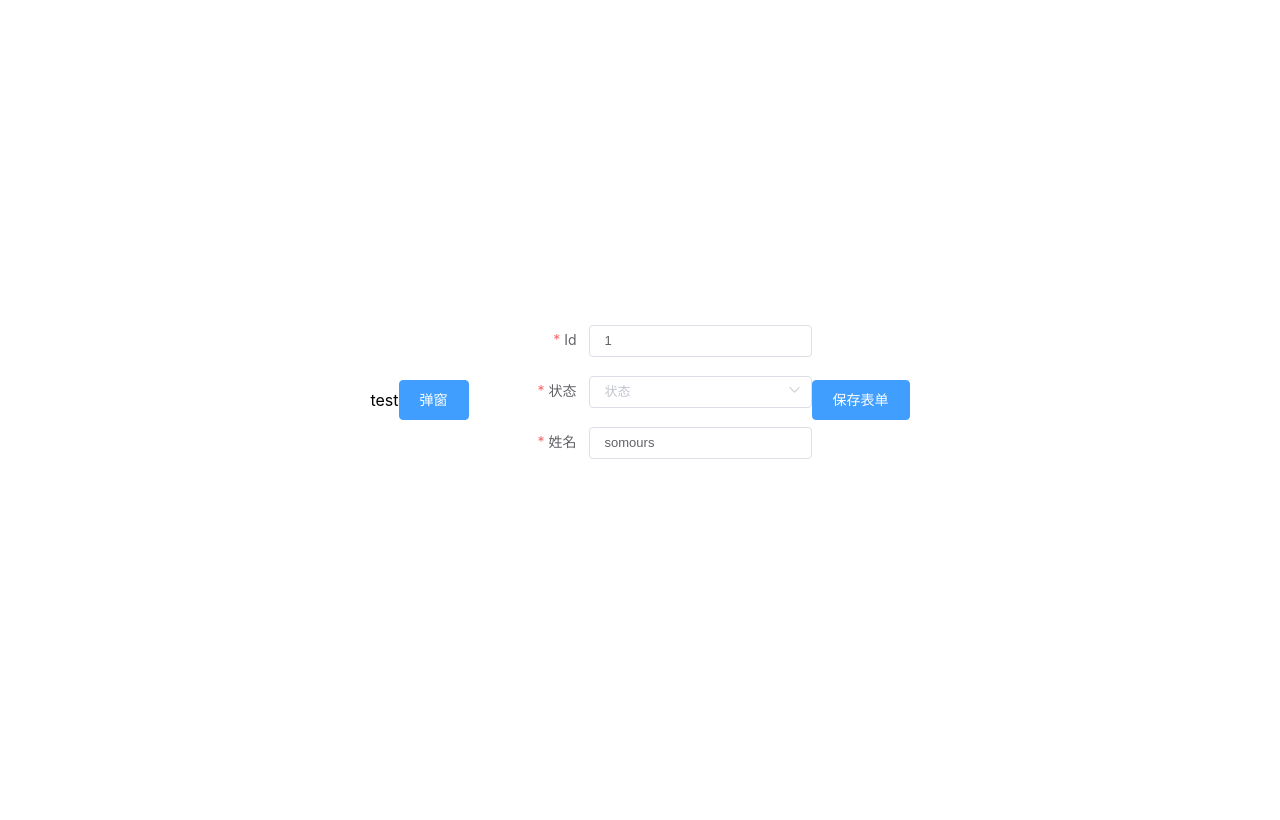
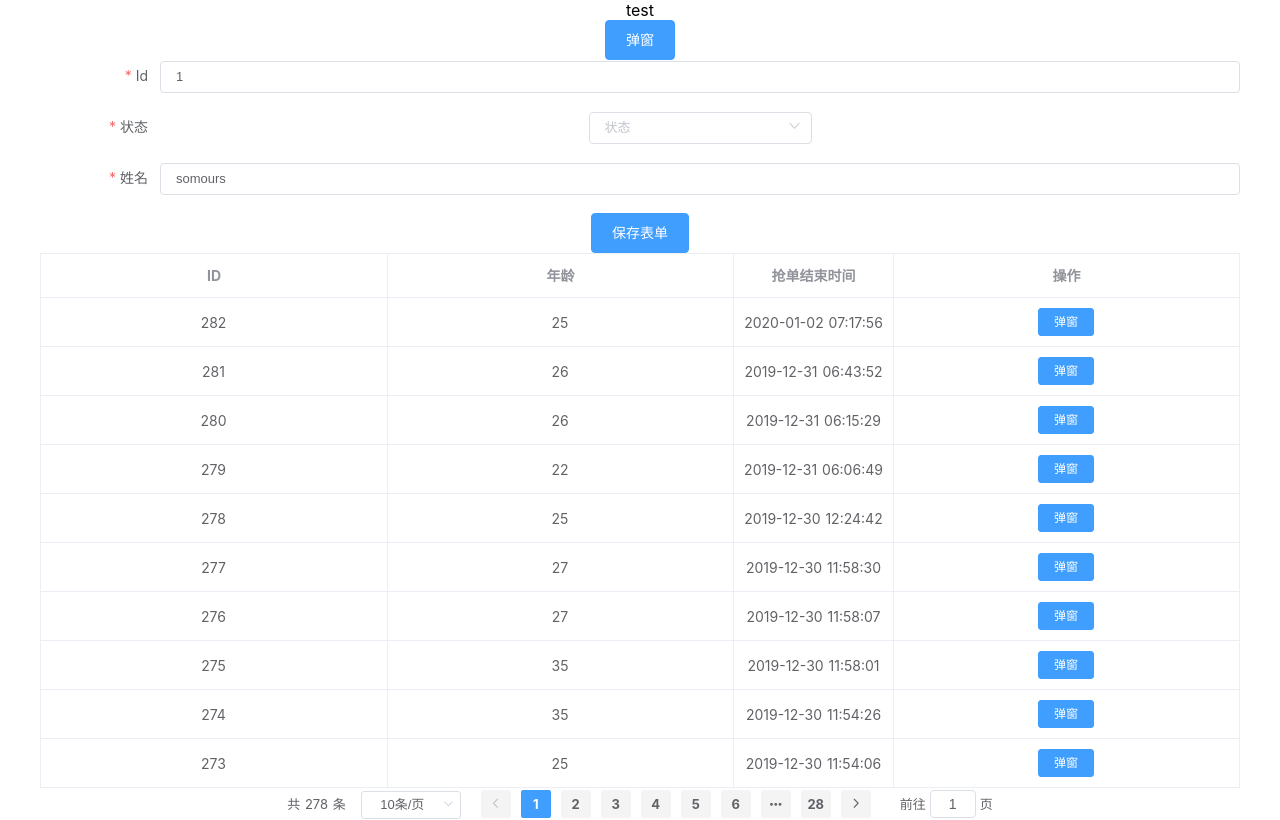
Before and after one commit to somours/notes, a Nuxt app in the folder nuxt/my_nuxt/: page / in a window 1280 px wide. Built offline with nearby package versions, Linux system fonts and the light colour scheme.

Commit message:
修改table

```diff
--- a/nuxt/my_nuxt/components/restructure/form/index.vue
+++ b/nuxt/my_nuxt/components/restructure/form/index.vue
@@ -109,7 +109,6 @@ export default {
       } else if (this.basics.isArray(reg)) {
         ret = this.setRegular(reg, item)
       }
-      console.log('value', item.value)
       return ret
     },
     setRegular (regArr, item) { // 设置每一项列表的正则
@@ -127,7 +126,6 @@ export default {
       this.$refs[formName].resetFields()
     },
     validateForm (formName = 'ruleForm') { // 验证表单
-      console.log(this.resFormData)
       return new Promise((resolve, reject) => {
         this.$refs[formName].validate((valid) => {
           if (valid) {
--- a/nuxt/my_nuxt/components/restructure/form/render/render.js
+++ b/nuxt/my_nuxt/components/restructure/form/render/render.js
@@ -126,7 +126,6 @@ export const MyInput = Vue.component('MyInput', basicsRender('el-input', () => {
 }))
 // 下拉框
 export const MySelect = Vue.component('MySelect', basicsRender('el-select', (vm) => {
-  console.log('vm', vm.value)
   return {
     props: {
       value: basics.isArray(vm.value) ? vm.value : String(vm.value),
--- a/nuxt/my_nuxt/components/restructure/pagination/index.vue
+++ b/nuxt/my_nuxt/components/restructure/pagination/index.vue
@@ -1,13 +1,13 @@
 <template>
   <div class="pagination-box">
     <el-pagination
-      :page-size="[10, 20, 30, 40, 50]"
+      :page-sizes="[10, 20, 30, 40, 50]"
       :page-size.sync="getPageSize"
       :current-page.sync="getCurrentPage"
       :total="total"
       @size-change="handleSizeChange"
       @current-change="handleCurrentChange"
-      layout="total, size, prev, pager, next, jumper"
+      layout="total, sizes, prev, pager, next, jumper"
       background
     />
   </div>
--- a/nuxt/my_nuxt/components/restructure/table/components/tableButton/index.vue
+++ b/nuxt/my_nuxt/components/restructure/table/components/tableButton/index.vue
@@ -1,6 +1,6 @@
 <template>
   <div>
-    <template v-for="(item, index) in activeTypeList" :key="index">
+    <template v-for="(item) in activeTypeList">
       <div v-if="showOrHidden(item,row)" class="activeButton">
         <el-button
           :size="item.size"
@@ -8,7 +8,9 @@
           :icon="otherOrFn(item.icon, item)"
           :disabled="basics.isFunction(item.disabled) ? item.disabled(row) : item.disabled"
           @click="item.click(index,item,row,vm)"
-        >{{ otherOrFn(item.text, item) }}</el-button>
+        >
+          {{ otherOrFn(item.text, item) }}
+        </el-button>
       </div>
     </template>
   </div>
@@ -33,8 +35,7 @@ export default {
     },
     row: {
       type: Object,
-      default: () => {
-      }
+      default: () => ({})
     },
     index: { // 外面的index,暂时没用到
       type: Number,
@@ -54,12 +55,13 @@ export default {
       },
       [tableItemType.activeType.dialog]: {
         text: '弹窗',
-        click: (index, item, params, vm) => {
+        click: (index, item, row, vm) => {
+          console.log(item, row)
           if (this.basics.isNull(item.key)) { error('key Can not be empty') }
           this.$emit('dialog', {
             key: item.key,
             index,
-            params
+            row
           })
         },
         theme: 'primary',
--- a/nuxt/my_nuxt/components/restructure/table/components/tableView/index.vue
+++ b/nuxt/my_nuxt/components/restructure/table/components/tableView/index.vue
@@ -15,7 +15,7 @@
     <!--<span @click="handleClick" v-if="column.tableView===tableView.tagState">
       <el-tag :type="column.tagState[String(data[column.key])]">{{getText(column)}}</el-tag>
     </span>-->
-    <span @click="handleClick" v-if="column.tableView===tableView.date">{{getObjKeyValue(data,column.key), ((column.options&&column.options.format)||'yyyy-MM-dd hh:mm:ss') | parseTimeTwo}}</span>
+    <span @click="handleClick" v-if="column.tableView===tableView.date">{{ showTime() }}</span>
     <!--    <span @click="handleClick" v-if="column.tableView===tableView.colorView||column.tableView===tableView.pointerColorView" :style="getStyle">{{ basics.isNull(data[column.key])?((column.options&&column.options.alternate)||'-'):data[column.key] }}</span>-->
   </div>
 </template>
@@ -24,15 +24,16 @@
 import { getObjKeyValue, picturePath } from '@/utils/index'
 import { tableItemType } from '@/utils/config'
 import { listSerialize } from '@/components/restructure/form/render/render'
+import { parseTimeTwo } from '@/utils/filter'
 
 export default {
   name: 'Index',
   props: {
-    column: {
+    column: { // 自定义的表格的列的配置项
       type: Object,
       default: () => {}
     },
-    data: {
+    data: { // 表格的数据
       type: Object,
       default: () => {}
     }
@@ -64,6 +65,14 @@ export default {
     }
   },
   methods: {
+    // 时间格式化
+    showTime () {
+      const timeValue = this.getObjKeyValue(this.column.key, this.data)
+      const timeFormat = (this.column.options && this.column.options.format) || 'yyyy-MM-dd hh:mm:ss'
+      console.log(timeValue)
+      return parseTimeTwo(timeValue, timeFormat)
+    },
+    // 展示文本
     getText (column, callback) {
       let ret = '-'
       const lists = !this.basics.isArray(column.list) ? [] : column.list
@@ -95,8 +104,9 @@ export default {
       if (this.basics.isNull(data)) { return '-' }
       return data + column.options.prefixTitle
     },
+    // 图片显示
     getView (path) {
-      this.$store.commit('disposePictureInfo', picturePath(path))
+      this.$store.commit('SET_PICTUREINFO', picturePath(path))
     },
     handleClick () {
       try {
@@ -118,7 +128,7 @@ export default {
         const query = data.query || []
         let aggieQuery = {}
         if (this.basics.isArray(query)) {
-          data.query.filter((item) => {
+          query.filter((item) => {
             aggieQuery[item] = data[item] || ''
           })
         } else if (this.basics.isFunction(query)) {
--- a/nuxt/my_nuxt/components/restructure/table/index.vue
+++ b/nuxt/my_nuxt/components/restructure/table/index.vue
@@ -7,20 +7,18 @@
       style="width: 100%"
     >
       <template
-        v-for="(item,index) in tableLists"
-        :key="index"
+        v-for="(item) in tableLists"
       >
         <template v-if="!item.slot">
           <el-table-column
-            v-else
             :label="getItemTitle(item)"
-            :prop="item.key"
             :width="item.width"
             :min-width="item.minWidth"
             :align="basics.isNull(item.align) ? 'center' : item.align"
             :show-overflow-tooltip="basics.isNull(item.tooltip) ? true : item.tooltip"
             :fixed="basics.isNull(item.fixed) ? false : item.fixed"
           >
+            <template slot-scope="scope" >
               <template v-if="item.children">
                 <el-table-column
                   v-for="(childrenItem, childrenIndex) in item.children"
@@ -32,15 +30,15 @@
                 >
                   <template slot-scope="scope">
                     <div v-if="!childrenItem.render">
-                    {{ getLabelText(childrenItem.key, scope.row, childrenItem.standBy ) }}
+                      {{ getObjKeyValue(childrenItem.key, scope.row, childrenItem.standBy ) }}
                     </div>
                     <MyTemplate v-else :render="childrenItem.render" :data="{data: scope, column: childrenItem}" />
                   </template>
                 </el-table-column>
               </template>
-            <template v-else slot-scope="scope">
+              <div v-else>
                 <MyTemplate v-if="item.render" :render="item.render" :data="{data: scope, column: item}" />
-              <template v-else>
+                <div v-else>
                   <div v-if="itemTypeIsActive(item)">
                     <TableButton
                       :row="scope.row"
@@ -54,37 +52,40 @@
                   <div v-else-if="item.tableView">
                     <TableView :column="item" :data="scope.row" />
                   </div>
-              </template>
+                  <div v-else>
+                    {{ getObjKeyValue(item.key,scope.row, item.standBy) }}
+                  </div>
+                </div>
+              </div>
             </template>
           </el-table-column>
         </template>
         <template v-else>
+          <el-table-column>
             <slot :name="item.slot" :column="item" />
+          </el-table-column>
         </template>
       </template>
     </el-table>
-    <div class="paginatin" v-if="paginationState">
-      <pagination
+    <div v-if="paginationState" class="pagination">
+      <Pagination
         :total="total"
         :page-size.sync="tableInfo.pageSize"
-        :current.sync="tableInfo.pageNum"
+        :currentPage.sync="tableInfo.pageNum"
         @handleSizeChange="handleSizeChange"
         @handleCurrentChange="handleCurrentChange"
-      ></pagination>
+      />
     </div>
   </div>
-
 </template>
 
 <script>
 import { MyTemplate } from '../form/render/render.js'
-import TableView from './tableView/index'
-import TableButton from './tableButton/index'
-import Pagination from './pagination/index'
-import { tableItemType } from '@/utils/config'
+import Pagination from '../pagination/index'
+import TableView from './components/tableView/index'
+import TableButton from './components/tableButton/index'
+import { tableItemType, tableInfo } from '@/utils/config'
 import { getObjKeyValue, delectConfirm } from '@/utils/index'
-import { tableInfo } from '@/utils/config'
-import { listSerialize } from '../form/render/render'
 
 export default {
   name: 'MyTable',
@@ -114,18 +115,22 @@ export default {
     request: { // 表格的相关接口,要求传入的是一个返回promise的函数
       type: Object,
       default: () => ({
-        getListUrl: () => Promise.resolve([]),
+        getListUrl: () => Promise.resolve({}),
         deleteUrl: () => Promise.resolve()
       })
     },
     query: { // 表格的查询条件
       type: Object,
       default: () => ({})
+    },
+    paginationState: { // 是否展示分页
+      type: Boolean,
+      default: true
     }
   },
   data () {
     return {
-      getLabelText: getObjKeyValue,
+      getObjKeyValue,
       tableData: [],
       total: 0,
       tableInfo,
@@ -142,7 +147,7 @@ export default {
     // 获取每一列表格的标题
     getItemTitle (item) {
       let ret = item.title || ''
-      if (this.itemTypeIsActive) {
+      if (this.itemTypeIsActive(item)) {
         ret = this.operateTitle
       }
       return ret
@@ -151,7 +156,7 @@ export default {
     itemTypeIsActive (item) {
       return item.type === tableItemType.active
     },
-    handleSizeChange(pageSize) {
+    handleSizeChange (pageSize) {
       this.tableInfo.pageSize = pageSize
       this.getTableList()
     },
@@ -166,8 +171,8 @@ export default {
       //   this.total = this.tableData.length
       //   return false
       // }
-      this.request.getListUrl({...this.tableInfo, this.query}).then((res) => {
-        if(this.paginationState === false) {
+      this.request.getListUrl({ ...this.tableInfo, ...this.query }).then((res) => {
+        if (this.paginationState === false) {
           this.tableData = res
         } else {
           const { datas = [], meta = {} } = res
@@ -196,21 +201,21 @@ export default {
     // 表格普遍的通过id查询详情
     getById (row) { // 可以是空,或者返回Promise的函数,或者一个对象
       const getByIdUrl = this.request.getByIdHttp
-      const http = this.basics.isNull(getByIdUrl) ? () => Promise.resolve(row) :
-        this.basics.isObj(getByIdUrl) ? () => Promise.resolve(getByIdUrl) : getByIdUrl
+      const http = this.basics.isNull(getByIdUrl) ? () => Promise.resolve(row)
+        : this.basics.isObj(getByIdUrl) ? () => Promise.resolve(getByIdUrl) : getByIdUrl
       this.$emit('getByIdCallback', () => {
-        return new Promise((resolve => {
-          http({ id: row.id }, row).then(res => {
+        return new Promise((resolve) => {
+          http({ id: row.id }, row).then((res) => {
             resolve(res)
           })
-        }))
+        })
       })
     },
     // 表格里点击弹窗的按钮
     dialog (data) {
       this.$emit('dialog', data)
     }
-    //处理表格里面的列表,需要从接口请求的列表
+    // 处理表格里面的列表,需要从接口请求的列表
     // handleTableListsItemList() { //
     //   const tableLists = this.tableLists
     //   tableLists.forEach((item, index) => {
--- a/nuxt/my_nuxt/pages/index.vue
+++ b/nuxt/my_nuxt/pages/index.vue
@@ -12,6 +12,9 @@
     <el-button @click="save" type="primary">
       保存表单
     </el-button>
+    <div>
+      <MyTable :request="request" :table-lists="tableLists" />
+    </div>
   </div>
 </template>
 
@@ -19,8 +22,11 @@
 import TestRender from '@/components/restructure/form/render/index.vue'
 import MyDialog from '@/components/restructure/dialog/index.vue'
 import MyForm from '@/components/restructure/form/index.vue'
-import { formItemType } from '@/utils/config'
-const statusList = [{
+import MyTable from '@/components/restructure/table/index.vue'
+import { formItemType, tableItemType } from '@/utils/config'
+import { orderListData } from '@/mockData/order/index'
+const statusList = [
+  {
     value: '0',
     label: '已申请'
   }, {
@@ -37,10 +43,42 @@ export default {
   components: {
     TestRender,
     MyDialog,
-    MyForm
+    MyForm,
+    MyTable
   },
   data () {
     return {
+      request: {
+        getListUrl: (data) => {
+          console.log(data)
+          return Promise.resolve(orderListData.data)
+        }
+      },
+      tableLists: [
+        {
+          key: 'id',
+          title: 'ID'
+        },
+        {
+          key: 'age',
+          title: '年龄'
+        },
+        {
+          title: '抢单结束时间',
+          key: 'robSuccessTime',
+          width: 160,
+          tableView: tableItemType.tableView.date
+        },
+        {
+          type: tableItemType.active,
+          activeType: [
+            {
+              key: 'test',
+              type: tableItemType.activeType.dialog
+            }
+          ]
+        }
+      ],
       dialogVisible: false,
       dialogData: {
         title: 'hahaha'
@@ -87,10 +125,8 @@ export default {
 .container {
   margin: 0 auto;
   min-height: 100vh;
-  display: flex;
-  justify-content: center;
-  align-items: center;
   text-align: center;
+  width: 1200px;
 }
 
 .title {
--- a/nuxt/my_nuxt/plugins/element-ui.js
+++ b/nuxt/my_nuxt/plugins/element-ui.js
@@ -1,5 +1,5 @@
 import Vue from 'vue'
 import Element from 'element-ui'
-import locale from 'element-ui/lib/locale/lang/en'
+import locale from 'element-ui/lib/locale/lang/zh-CN'
 
 Vue.use(Element, { locale })
```
Also changed, not shown: nuxt/my_nuxt/package.json (+6 -4 lines), nuxt/my_nuxt/store/index.js (added, +20 -0 lines), 1 other file (tests, documents, lock files or other folders). Lines whose indentation alone changed are shown as unchanged.
